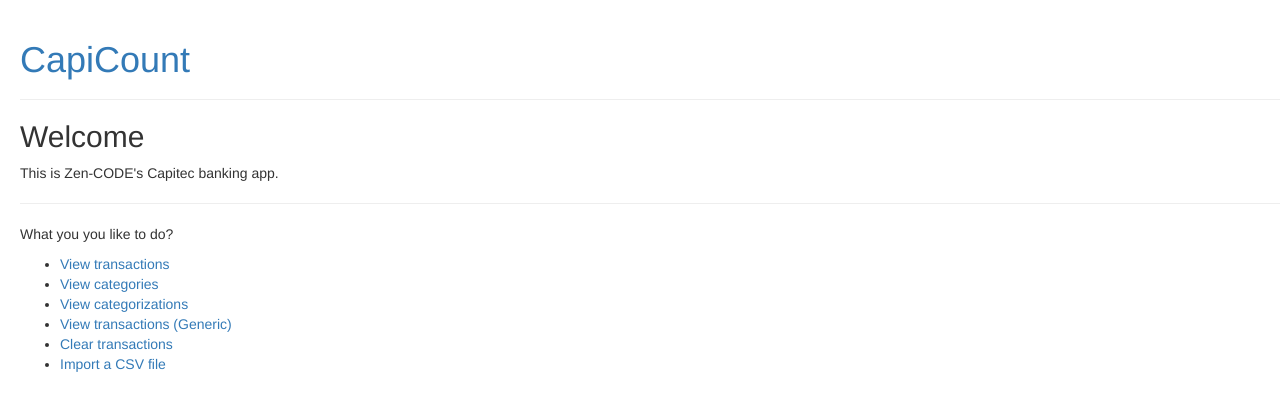
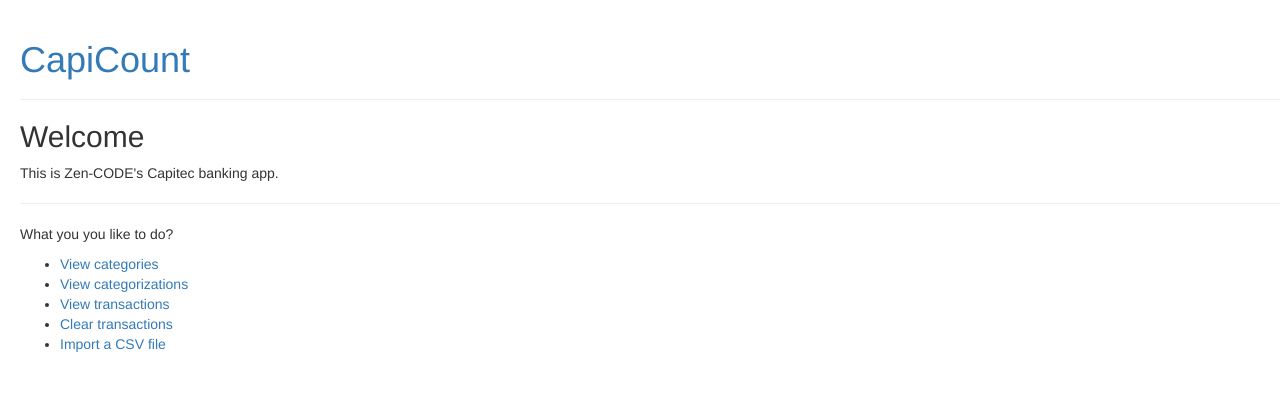
Before and after one commit to Zen-CODE/zenprojects, a Django app: page /budget/ in a window 1280 px wide. Shown: the top 411 px of the page. Run offline with Django 3.2, Linux system fonts and the light colour scheme; some libraries are stand-ins or nearby versions.

Commit message:
Removed redundant view transaction view

```diff
--- a/python/django/capiccount/budget/templates/index.html
+++ b/python/django/capiccount/budget/templates/index.html
@@ -5,10 +5,9 @@
 <hr/>
 <p>What you you like to do?</p>
 <ul>
-    <li><a href="view_transactions">View transactions</a></li>
     <li><a href="{% url "budget:category_list" %}">View categories</a></li>
     <li><a href="{% url "budget:categorization_list" %}">View categorizations</a></li>
-    <li><a href="{% url "budget:transaction_list" %}">View transactions (Generic)</a></li>
+    <li><a href="{% url "budget:transaction_list" %}">View transactions</a></li>
     <li><a href="clear">Clear transactions</a></li>
     <li><a href="import_csv">Import a CSV file</a></li>
 </ul>
--- a/python/django/capiccount/budget/urls.py
+++ b/python/django/capiccount/budget/urls.py
@@ -6,11 +6,7 @@ app_name = "budget"
 
 urlpatterns = [
     path('', views.index, name='index'),
-
     path('clear', views.clear, name='clear'),
-    path('view_transactions', views.view_transactions),
-    path('view_transactions/<int:imp>/', views.view_transactions,
-         name='view_transactions_import'),
 
     # Import
     path('import_csv', views.import_csv, name='import_csv'),
--- a/python/django/capiccount/budget/views.py
+++ b/python/django/capiccount/budget/views.py
@@ -48,16 +48,6 @@ def import_result(request, success):
 
     return render(request, 'import_result.html', {'success': success})
 
-
-def view_transactions(request, imp=0):
-    """ View the last transactions the were imported. """
-    # trans = Transaction.objects.all()
-    trans = Transaction.objects.order_by("-journal_no")
-    number = len(trans)
-    msg = ["", "Import failed...", "Import successful"][imp]
-    return render(request, 'view_transactions.html', {'trans': trans[:20],
-                                                      'msg': msg,
-                                                      'number': number})
 
 # View classes for Categories
 # ===========================
```
